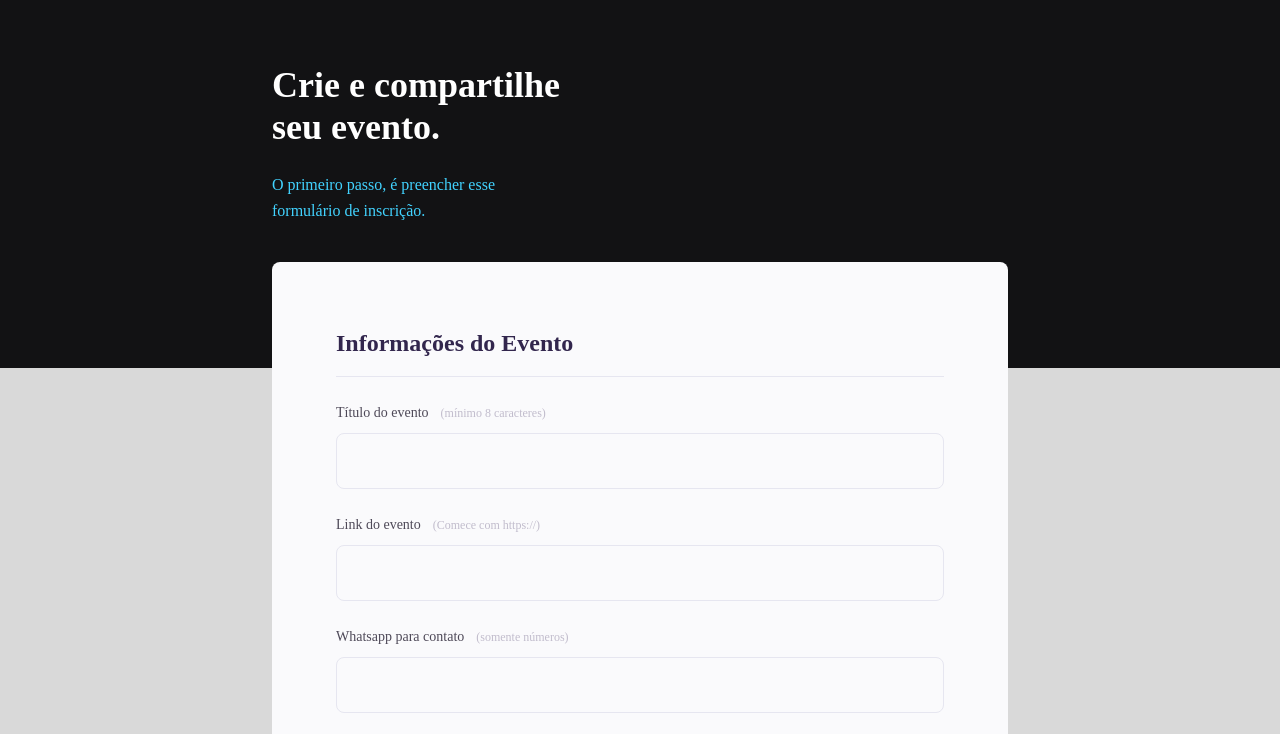
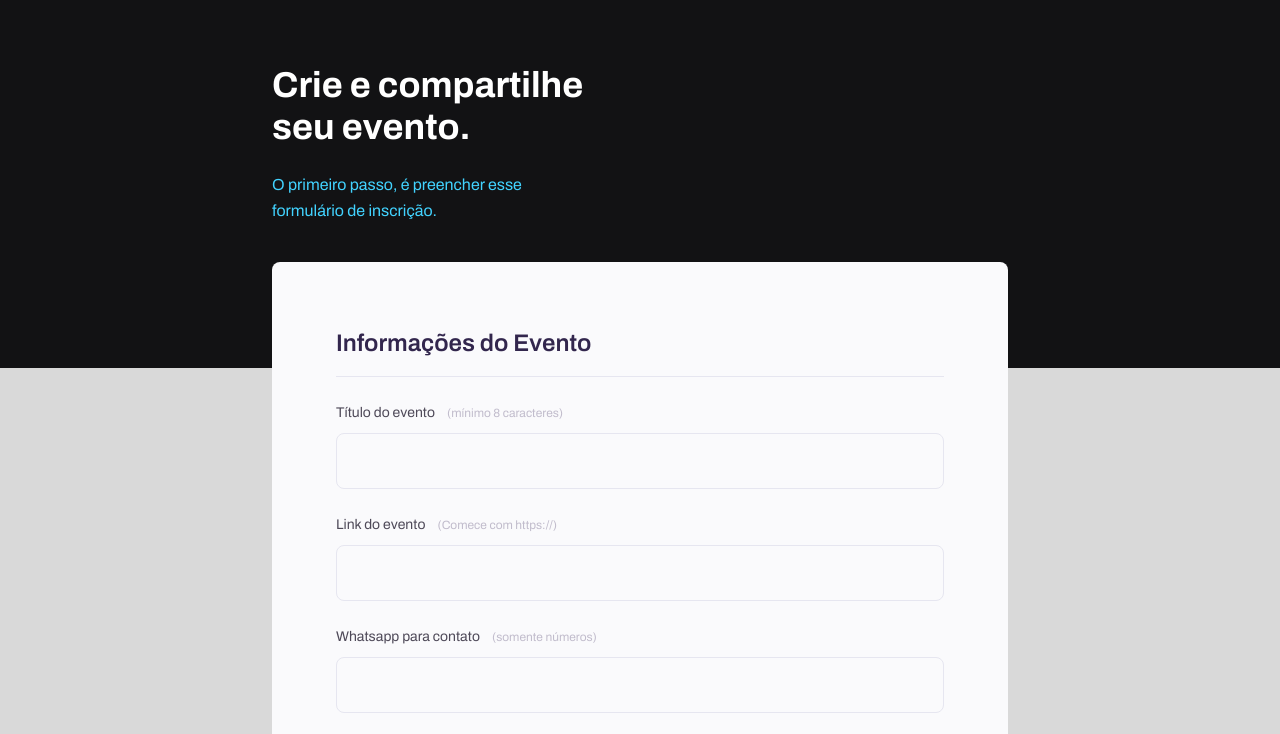
Before and after one commit to pedrocosta-7/formulario, a plain HTML site: page index.html in a window 1280 px wide. Shown: the top 734 px of the page. Drawn offline with Linux system fonts and the light colour scheme.

Commit message:
correção fonte

```diff
--- a/index.html
+++ b/index.html
@@ -1,10 +1,13 @@
 <!DOCTYPE html>
 <html lang="pt-br">
 <head>
+    <link rel="preconnect" href="https://fonts.googleapis.com">
+    <link rel="preconnect" href="https://fonts.gstatic.com" crossorigin>
     <meta charset="UTF-8">
     <meta name="viewport" content="width=device-width, initial-scale=1.0">
     <title>Document</title>
     <link rel="stylesheet" href="style.css">
+    <link href="https://fonts.googleapis.com/css2?family=Archivo:ital,wght@0,100..900;1,100..900&display=swap" rel="stylesheet">
 </head>
 <body>
 <div class="page">
--- a/style.css
+++ b/style.css
@@ -5,6 +5,7 @@
 }
 body {
     background: #D9D9D9;
+    font-family: "Archivo", sans-serif;
 }
 
 body::before{
```
